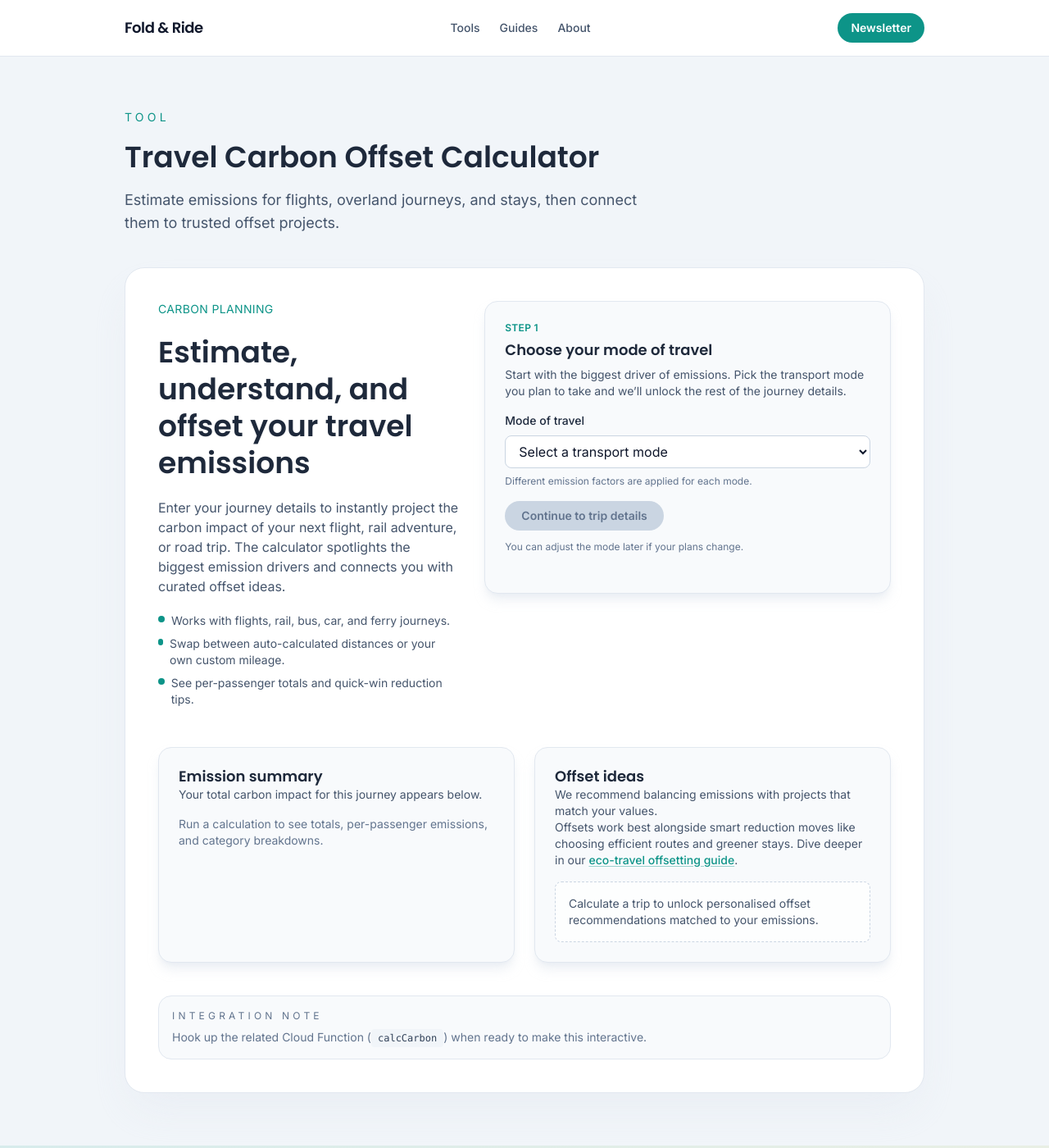
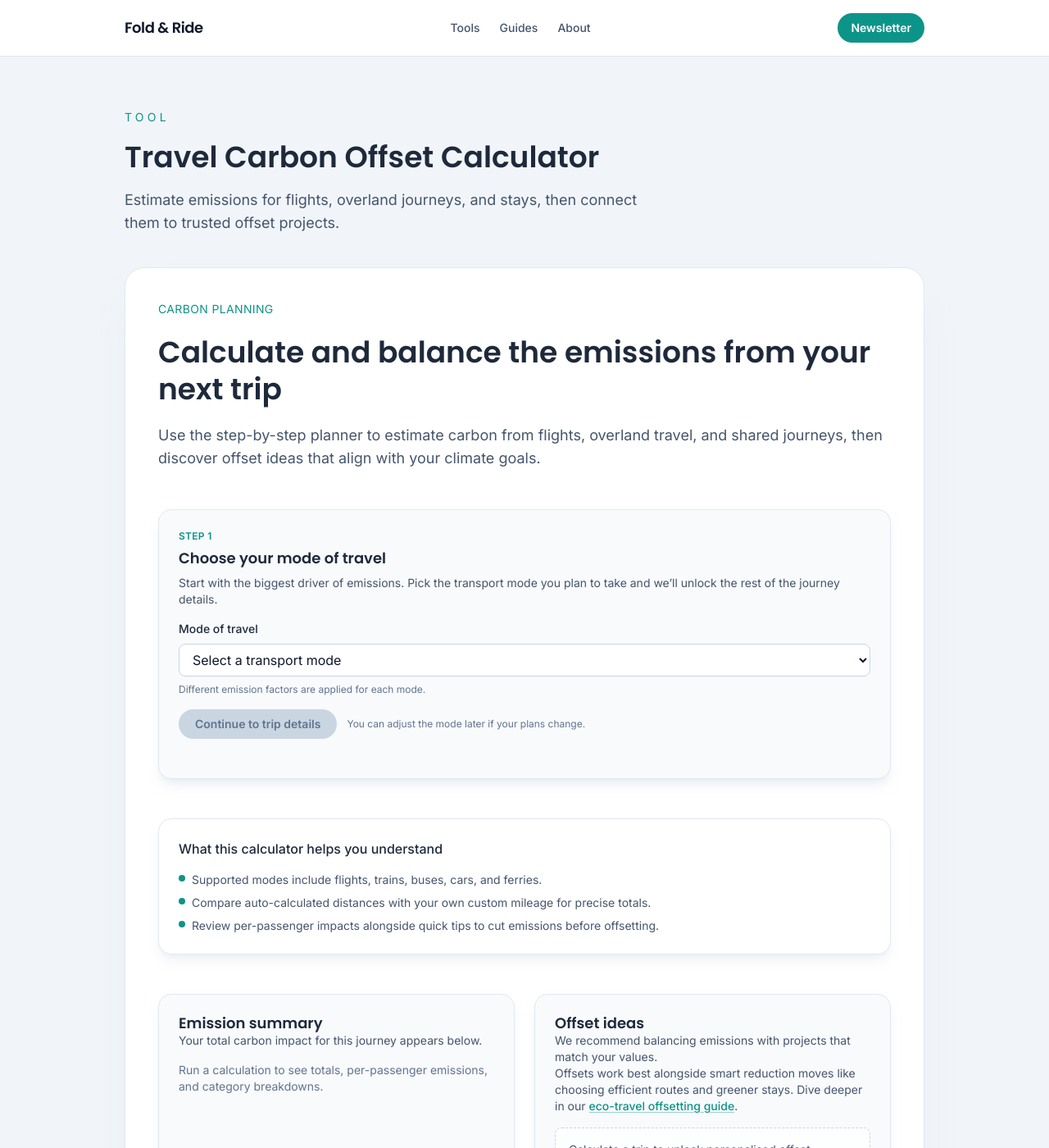
Before and after one commit to krussll/foldandride, a Jekyll site: the page built from tools/travel-carbon-offset-calculator.html, in a window 1280 px wide and 1400 px high. Shown: the whole window at 82% size. Built offline with Jekyll 4.4.1, drawn with Linux system fonts in a browser that asks for light colours.

Commit message:
Refine carbon calculator layout and messaging

```diff
--- a/tools/travel-carbon-offset-calculator.html
+++ b/tools/travel-carbon-offset-calculator.html
@@ -5,24 +5,15 @@ description: "Estimate emissions for flights, overland journeys, and stays, then
 function: calcCarbon
 ---
 <section class="space-y-12">
-  <div class="grid gap-8 lg:grid-cols-[minmax(0,0.85fr)_minmax(0,1.15fr)] lg:items-start">
   <header class="space-y-5 text-slate-800">
     <p class="text-sm uppercase tracking-wide text-[#0D9488]">Carbon Planning</p>
     <h1 class="text-3xl font-semibold text-slate-900 sm:text-4xl">
-        Estimate, understand, and offset your travel emissions
+      Calculate and balance the emissions from your next trip
     </h1>
-      <p class="text-base text-slate-600">
-        Enter your journey details to instantly project the carbon impact of your next flight, rail adventure, or road trip.
-        The calculator spotlights the biggest emission drivers and connects you with curated offset ideas.
+    <p class="text-base text-slate-600 sm:text-lg">
+      Use the step-by-step planner to estimate carbon from flights, overland travel, and shared journeys, then discover offset
+      ideas that align with your climate goals.
     </p>
-      <ul class="space-y-2 text-sm text-slate-600">
-        <li class="flex items-start gap-2"><span class="mt-1 h-2 w-2 rounded-full bg-[#0D9488]"></span>Works with flights,
-          rail, bus, car, and ferry journeys.</li>
-        <li class="flex items-start gap-2"><span class="mt-1 h-2 w-2 rounded-full bg-[#0D9488]"></span>Swap between
-          auto-calculated distances or your own custom mileage.</li>
-        <li class="flex items-start gap-2"><span class="mt-1 h-2 w-2 rounded-full bg-[#0D9488]"></span>See per-passenger
-          totals and quick-win reduction tips.</li>
-      </ul>
   </header>
 
   <form
@@ -166,7 +157,15 @@ function: calcCarbon
         </noscript>
       </div>
   </form>
-  </div>
+
+  <section class="space-y-4 rounded-2xl border border-slate-200 bg-white/70 p-6 shadow-lg shadow-slate-200/60 text-sm text-slate-600">
+    <p class="text-base font-medium text-slate-800">What this calculator helps you understand</p>
+    <ul class="space-y-2">
+      <li class="flex items-start gap-2"><span class="mt-1 h-2 w-2 rounded-full bg-[#0D9488]"></span>Supported modes include flights, trains, buses, cars, and ferries.</li>
+      <li class="flex items-start gap-2"><span class="mt-1 h-2 w-2 rounded-full bg-[#0D9488]"></span>Compare auto-calculated distances with your own custom mileage for precise totals.</li>
+      <li class="flex items-start gap-2"><span class="mt-1 h-2 w-2 rounded-full bg-[#0D9488]"></span>Review per-passenger impacts alongside quick tips to cut emissions before offsetting.</li>
+    </ul>
+  </section>
 
   <section class="grid gap-6 lg:grid-cols-2">
     <section class="rounded-2xl border border-slate-200 bg-slate-50 p-6 shadow-lg shadow-slate-200/70">
```
Lines whose indentation alone changed are shown as unchanged.
